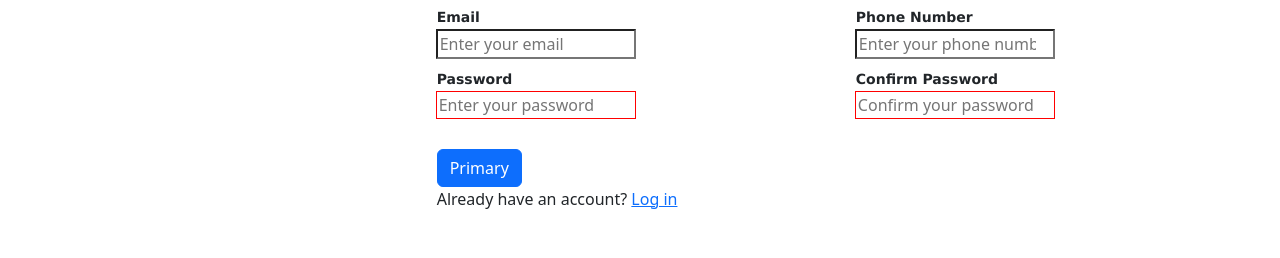
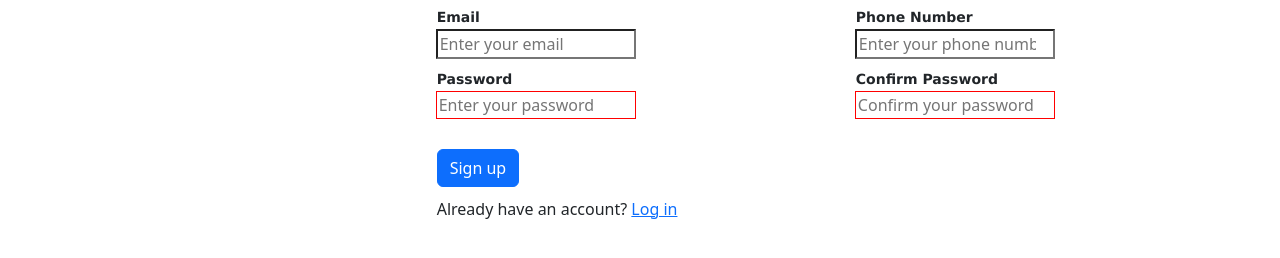
Before and after one commit to LaPerouseCode/sign-up-form-odin, a plain HTML site: page index.html in a window 1280 px wide. Shown: the part 372-630 px from the top of the page. Drawn offline with nearby package versions, Linux system fonts and the light colour scheme; a web font is replaced by a local one.

Commit message:
added gap for button - project seems finished now

```diff
--- a/index.html
+++ b/index.html
@@ -69,7 +69,7 @@
                     <!-- </form> -->
             <div class="createaccountcontainer">
 
-                <div class="button"><button type="button" class="btn btn-primary">Primary</button></div>
+                <div class="button"><button type="button" class="btn btn-primary">Sign up</button></div>
 
                 <div>Already have an account? <a href="https://example.com">Log in</a></div>
             </div>
--- a/styles.css
+++ b/styles.css
@@ -144,7 +144,10 @@ input:focus {
 }
 
 .createaccountcontainer {
-
     margin-top: 20px;
     margin-left: 10px;
+    /* gap: 30px; */
 }
+.button {
+    margin-bottom: 10px; /* Adds a small gap below the button */
+}
```
